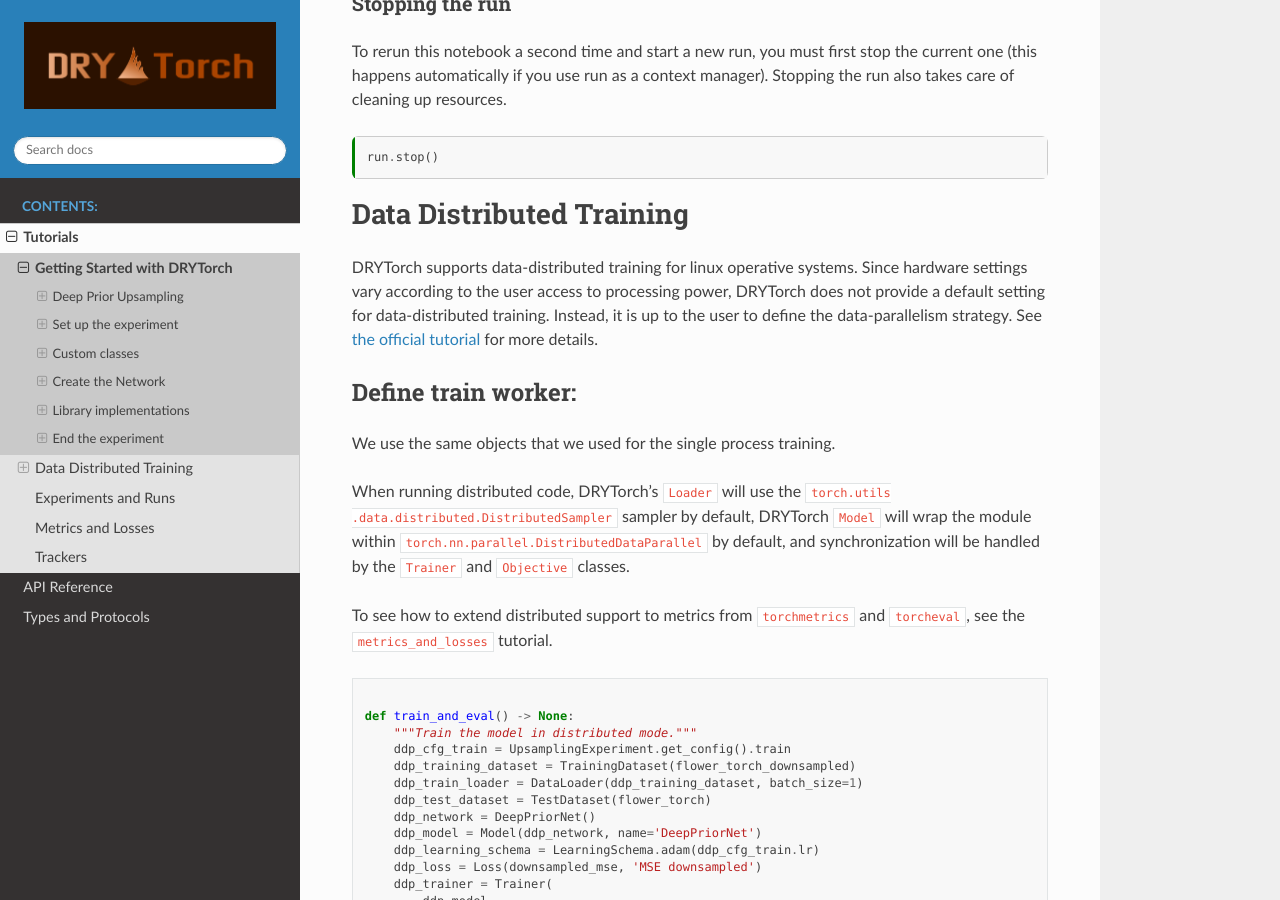
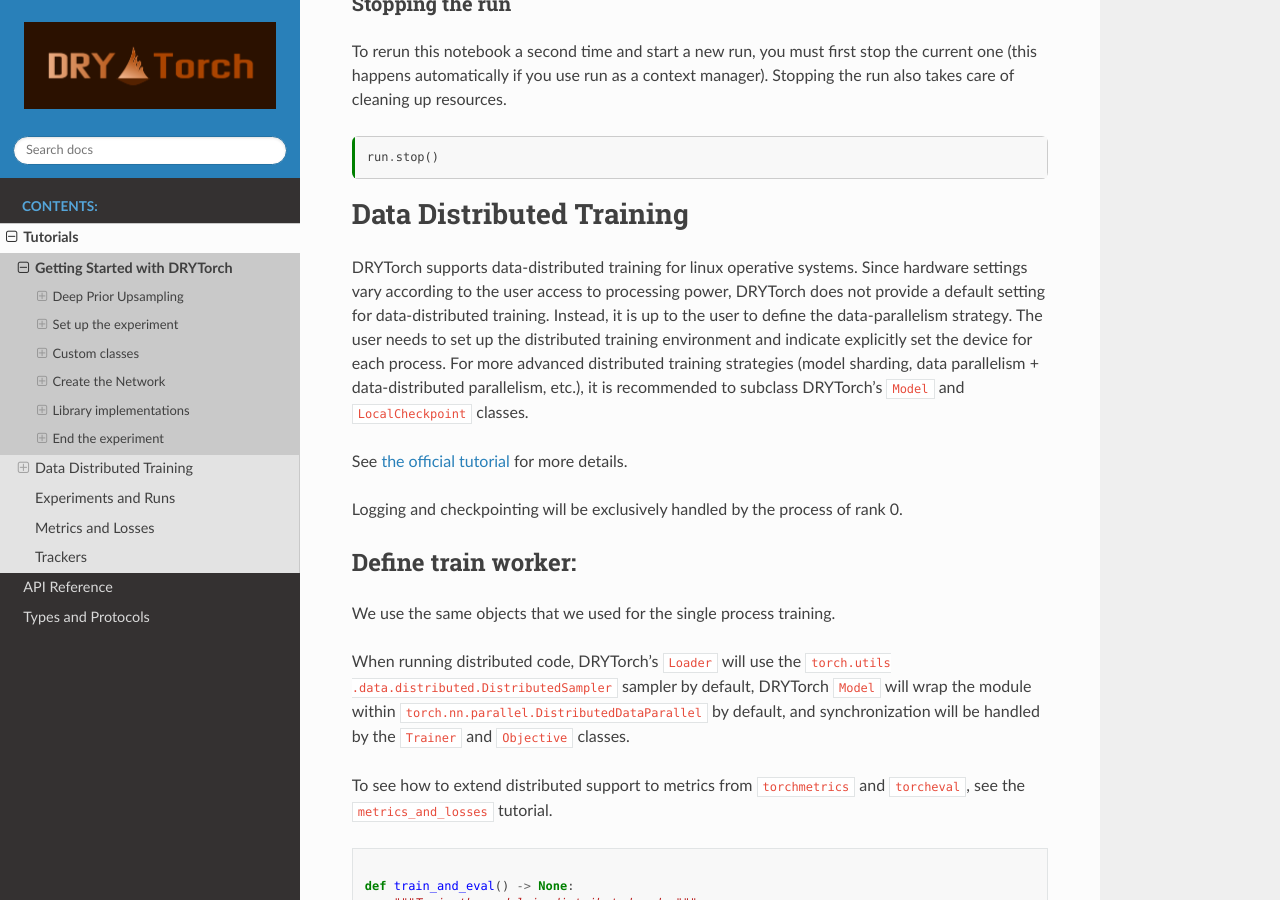
Before and after one commit to nverchev/drytorch, a Sphinx documentation site: the page built from docs/tutorials/getting_started.md, in a window 1280 px wide and 900 px high, scrolled down 11841 px. Built offline with Sphinx 7.4.7 and the Read the Docs theme 3.1.0, drawn with Linux system fonts in a browser that asks for light colours.

Commit message:
refactor and docs: improved variable names and documentation for Model's should_distribute option.

```diff
--- a/docs/tutorials/getting_started.md
+++ b/docs/tutorials/getting_started.md
@@ -640,15 +640,19 @@
 # Data Distributed Training
 
 DRYTorch supports data-distributed training for linux operative systems. Since
-hardware settings
-vary
-according to the user access to processing power, DRYTorch does not provide
-a default setting for data-distributed training. Instead, it is up to the user
-to define the data-parallelism strategy.
+hardware settings vary according to the user access to processing power,
+DRYTorch does not provide a default setting for data-distributed training.
+Instead, it is up to the user to define the data-parallelism strategy.
+The user needs to set up the distributed training environment and indicate
+explicitly set the device for each process. For more advanced distributed
+training strategies (model sharding, data parallelism + data-distributed
+parallelism, etc.), it is recommended to subclass DRYTorch's `Model` and
+`LocalCheckpoint` classes.
+
 See [the official tutorial](https://pytorch.org/tutorials/intermediate/ddp_tutorial.html)
 for more details.
 
-
+Logging and checkpointing will be exclusively handled by the process of rank 0.
 
 ## Define train worker:
 
```
Also changed, not shown: docs/tutorials/getting_started.ipynb, 2 other files.
